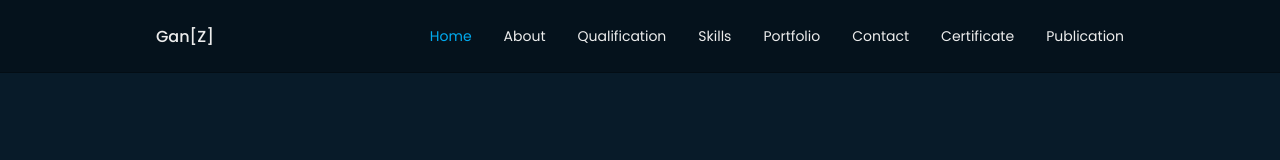
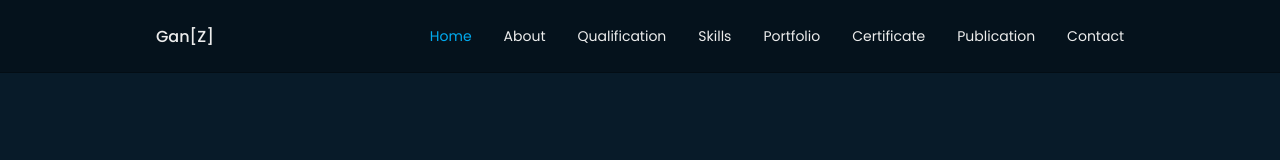
Before and after one commit to gandarain/gandarainpanjaitan, a Next.js app: page / in a window 1280 px wide. Shown: the top 160 px of the page. Built offline with nearby package versions, Linux system fonts and the light colour scheme.

Commit message:
Enhance Header Icons

```diff
--- a/src/constants/footer-content.js
+++ b/src/constants/footer-content.js
@@ -21,16 +21,16 @@ const button = [
     id: '#portfolio'
   },
   {
-    title: 'Contact',
-    id: '#contact'
-  },
-  {
     title: 'Certificate',
     id: '#certificate'
   },
   {
     title: 'Publication',
     id: '#publication'
+  },
+  {
+    title: 'Contact',
+    id: '#contact'
   }
 ]
 const copyright = ' Gan[Z]. All rights reserved'
--- a/src/constants/header-menu.js
+++ b/src/constants/header-menu.js
@@ -26,20 +26,20 @@ const content_header = [
     id: 'portfolio'
   },
   {
-    text: 'Contact',
-    icon: 'message',
-    id: 'contact'
-  },
-  {
     text: 'Certificate',
-    icon: 'file-alt',
+    icon: 'copy',
     id: 'certificate'
   },
   {
 
     text: 'Publication',
-    icon: 'scenery',
+    icon: 'file',
     id: 'publication'
+  },
+  {
+    text: 'Contact',
+    icon: 'message',
+    id: 'contact'
   }
 ]
 
```
